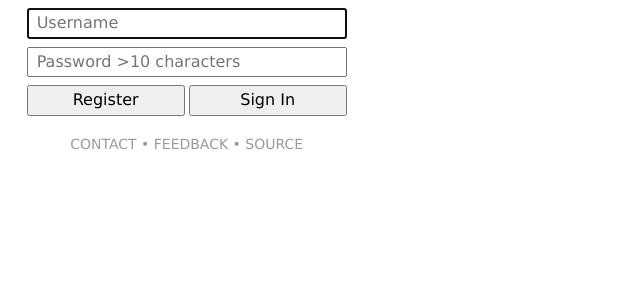
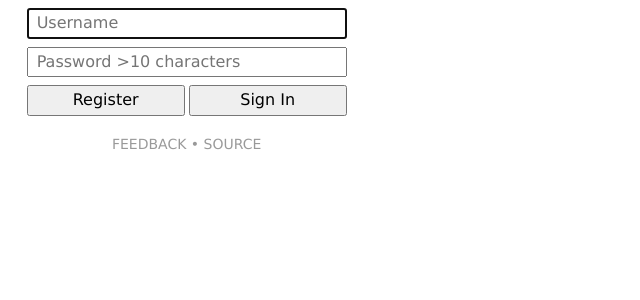
Before and after one commit to spookyuser/ionia, a Django app: template templates/ionia/body_with_base.html in a window 1280 px wide. Shown: the part 45-345 px from the top of the page, without its empty margins (0-640 px from the left). Run offline with Django 3.2, Linux system fonts and the light colour scheme; the template is opened without the code that fills it, so the values that code supplies are empty; parts of the project's set-up code (start-up, migrations or seed data) failed here and were passed over; some libraries are stand-ins or nearby versions.

Commit message:
Drop contact

```diff
--- a/templates/ionia/footer_links_block.html
+++ b/templates/ionia/footer_links_block.html
@@ -2,7 +2,6 @@
     {# Footer links #}
     <footer class="tc f6 lh-copy w5 center">
         <p class="black-40 ttu">
-            <a href="mailto:&#104;&#105;&#064;&#105;&#111;&#110;&#105;&#097;&#046;&#102;&#121;&#105;" class="black-40 link underline-hover">Contact</a> •
             <a href="{% url 'island:detail' 'feedback' %}" class="black-40 link underline-hover">Feedback</a> •
             <a href="https://github.com/spookyUnknownUser/ionia" class="black-40 link underline-hover">Source</a>
         </p>
```
